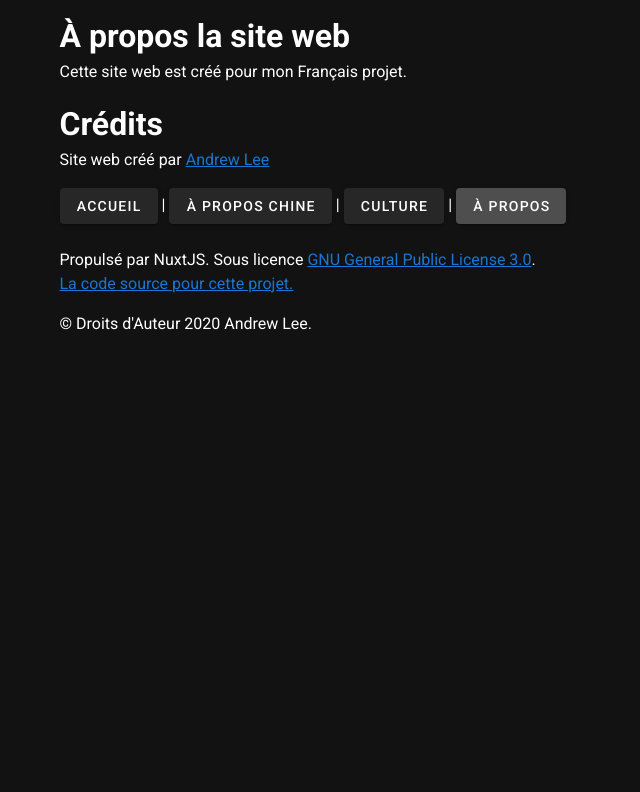
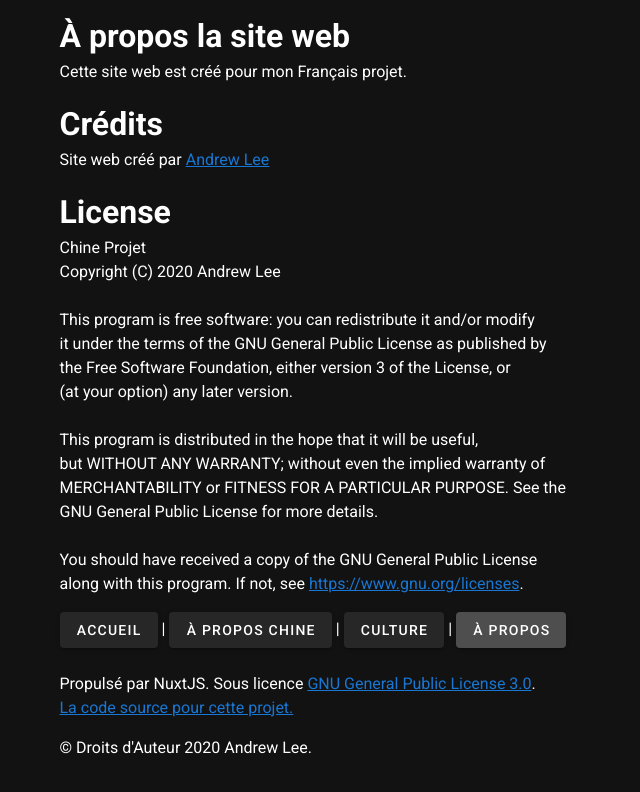
Before and after one commit to Alee14/chine-projet, a Nuxt app: page /a-propos in a window 1280 px wide. Shown: the top 792 px of the page, without its empty margins (0-640 px from the left). Built offline with nearby package versions, Linux system fonts and the light colour scheme.

Commit message:
Added license

```diff
--- a/pages/a-propos.vue
+++ b/pages/a-propos.vue
@@ -4,6 +4,27 @@
     <p>Cette site web est créé pour mon Français projet.</p>
     <h1>Crédits</h1>
     <p>Site web créé par <a href="https://alee14.me">Andrew Lee</a></p>
+    <h1>License</h1>
+    <p>
+      Chine Projet<br />
+      Copyright (C) 2020 Andrew Lee <br />
+      <br />
+      This program is free software: you can redistribute it and/or modify
+      <br />
+      it under the terms of the GNU General Public License as published by
+      <br />
+      the Free Software Foundation, either version 3 of the License, or <br />
+      (at your option) any later version. <br />
+      <br />
+      This program is distributed in the hope that it will be useful, <br />
+      but WITHOUT ANY WARRANTY; without even the implied warranty of <br />
+      MERCHANTABILITY or FITNESS FOR A PARTICULAR PURPOSE. See the <br />
+      GNU General Public License for more details. <br />
+      <br />
+      You should have received a copy of the GNU General Public License <br />
+      along with this program. If not, see
+      <a href="https://www.gnu.org/licenses">https://www.gnu.org/licenses</a>.
+    </p>
   </div>
 </template>
 
```
